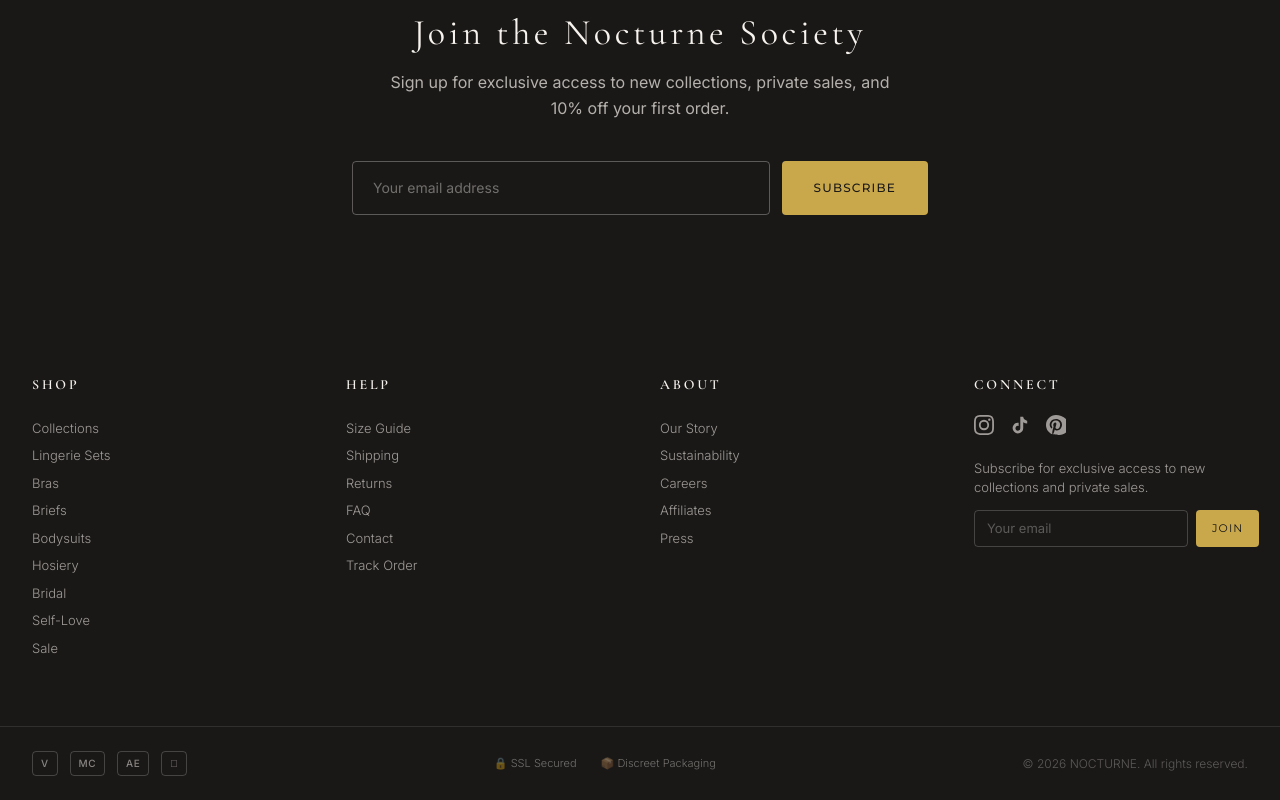
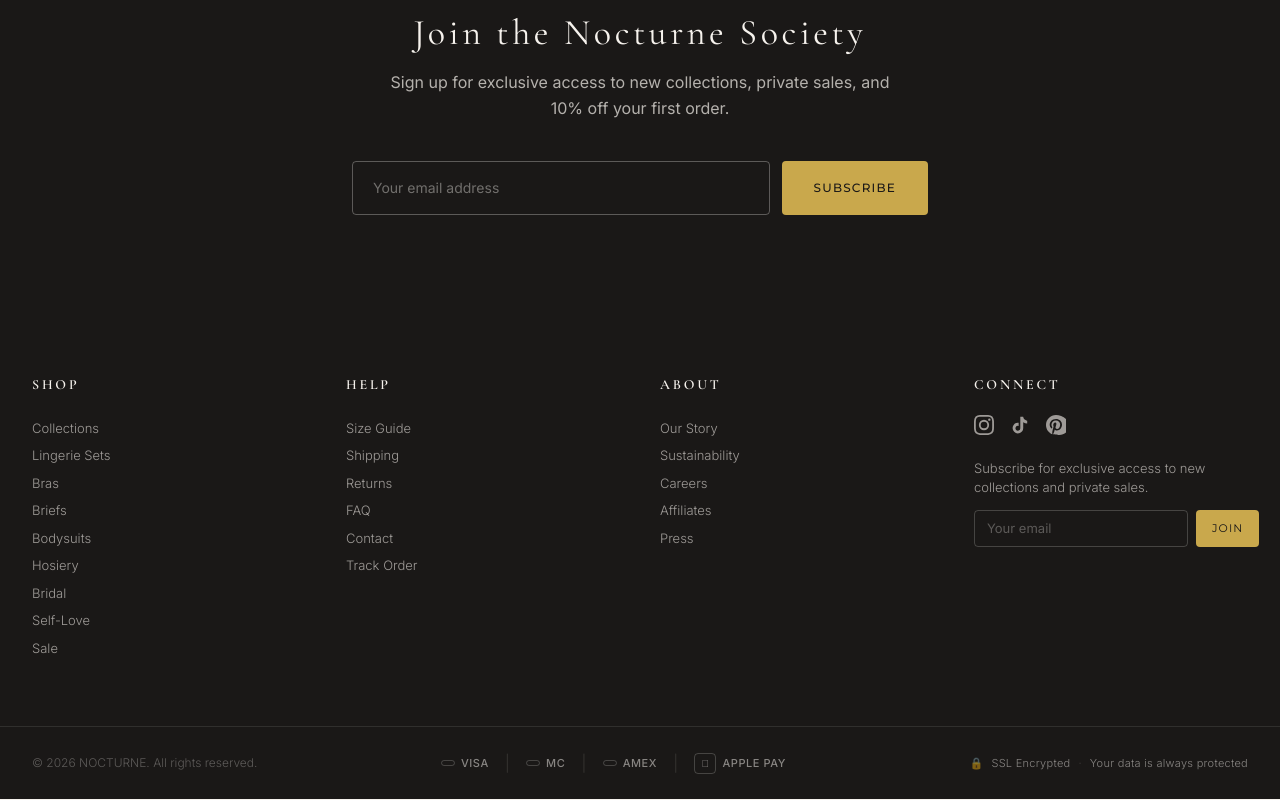
Before and after one commit to ulujixijovi07-sketch/nocturne, a Next.js app: page /en in a window 1280 px wide. Shown: the part 5717-6517 px from the top of the page. Built offline with nearby package versions, Linux system fonts and the light colour scheme.

Commit message:
Add trust badges: secure checkout, discreet packaging, 30-day returns

```diff
--- a/src/components/layout/footer.tsx
+++ b/src/components/layout/footer.tsx
@@ -31,20 +31,13 @@
   { label: "Press", href: "/press" },
 ];
 
-function PaymentIcon({ label }: { label: string }) {
-  const letters: Record<string, string> = {
-    Visa: "V",
-    "MasterCard": "MC",
-    Amex: "AE",
-    "Apple Pay": "",
-  };
-
+function PaymentBadge({ label }: { label: string }) {
   return (
-    <span
-      className="inline-flex items-center justify-center rounded border border-brand-light/20 px-2 py-1 text-[10px] font-medium tracking-wider uppercase text-brand-light/50"
-      title={label}
-    >
-      {letters[label] ?? label.slice(0, 2)}
+    <span className="inline-flex items-center gap-1.5 text-[11px] font-medium tracking-wider uppercase text-brand-light/50">
+      <span className="rounded border border-brand-light/20 px-1.5 py-0.5 text-[10px] font-bold">
+        {label === "APPLE PAY" ? "" : ""}
+      </span>
+      {label}
     </span>
   );
 }
@@ -188,24 +181,29 @@
       {/* Bottom Bar */}
       <div className="border-t border-brand-light/10">
         <div className="mx-auto flex max-w-7xl flex-col items-center gap-4 px-6 py-6 lg:flex-row lg:justify-between lg:px-8">
-          {/* Payment Methods */}
-          <div className="flex items-center gap-3">
-            <PaymentIcon label="Visa" />
-            <PaymentIcon label="MasterCard" />
-            <PaymentIcon label="Amex" />
-            <PaymentIcon label="Apple Pay" />
-          </div>
-
-          {/* Trust Badges */}
-          <div className="flex items-center gap-6 text-[11px] font-light text-brand-light/40">
-            <span>🔒 SSL Secured</span>
-            <span>📦 Discreet Packaging</span>
-          </div>
-
           {/* Copyright */}
           <p className="font-body text-[12px] font-light text-brand-light/30">
             &copy; {new Date().getFullYear()} NOCTURNE. All rights reserved.
           </p>
+
+          {/* Payment Methods */}
+          <div className="flex items-center gap-4">
+            <PaymentBadge label="VISA" />
+            <span className="text-brand-light/10">|</span>
+            <PaymentBadge label="MC" />
+            <span className="text-brand-light/10">|</span>
+            <PaymentBadge label="AMEX" />
+            <span className="text-brand-light/10">|</span>
+            <PaymentBadge label="APPLE PAY" />
+          </div>
+
+          {/* SSL Trust */}
+          <div className="flex items-center gap-2 font-body text-[11px] font-light tracking-wide text-brand-light/50">
+            <span>🔒</span>
+            <span>SSL Encrypted</span>
+            <span className="text-brand-light/20">·</span>
+            <span>Your data is always protected</span>
+          </div>
         </div>
       </div>
     </footer>
--- a/src/components/product/product-info.tsx
+++ b/src/components/product/product-info.tsx
@@ -2,7 +2,7 @@
 
 import { useState, useMemo, useRef, useCallback } from "react";
 import Link from "next/link";
-import { Heart } from "lucide-react";
+import { Heart, Lock, Package, RefreshCw } from "lucide-react";
 import { cn } from "@/lib/utils";
 import { useCart } from "@/lib/cart-context";
 import { useWishlist } from "@/lib/wishlist-context";
@@ -286,6 +286,25 @@
           />
         </button>
       </div>
+
+      {/* ── Trust bar ───────────────────────────────────────────────── */}
+      <div className="flex items-center justify-between gap-3 border-t border-border pt-5">
+        {[
+          { icon: Lock, label: "Secure Checkout" },
+          { icon: Package, label: "Discreet Packaging" },
+          { icon: RefreshCw, label: "30-Day Returns" },
+        ].map((item) => (
+          <div
+            key={item.label}
+            className="flex flex-col items-center gap-1.5 text-center"
+          >
+            <item.icon className="h-4 w-4 text-text-secondary/60" />
+            <span className="font-body text-[11px] text-text-secondary/60">
+              {item.label}
+            </span>
+          </div>
+        ))}
+      </div>
     </div>
   );
 }
```
